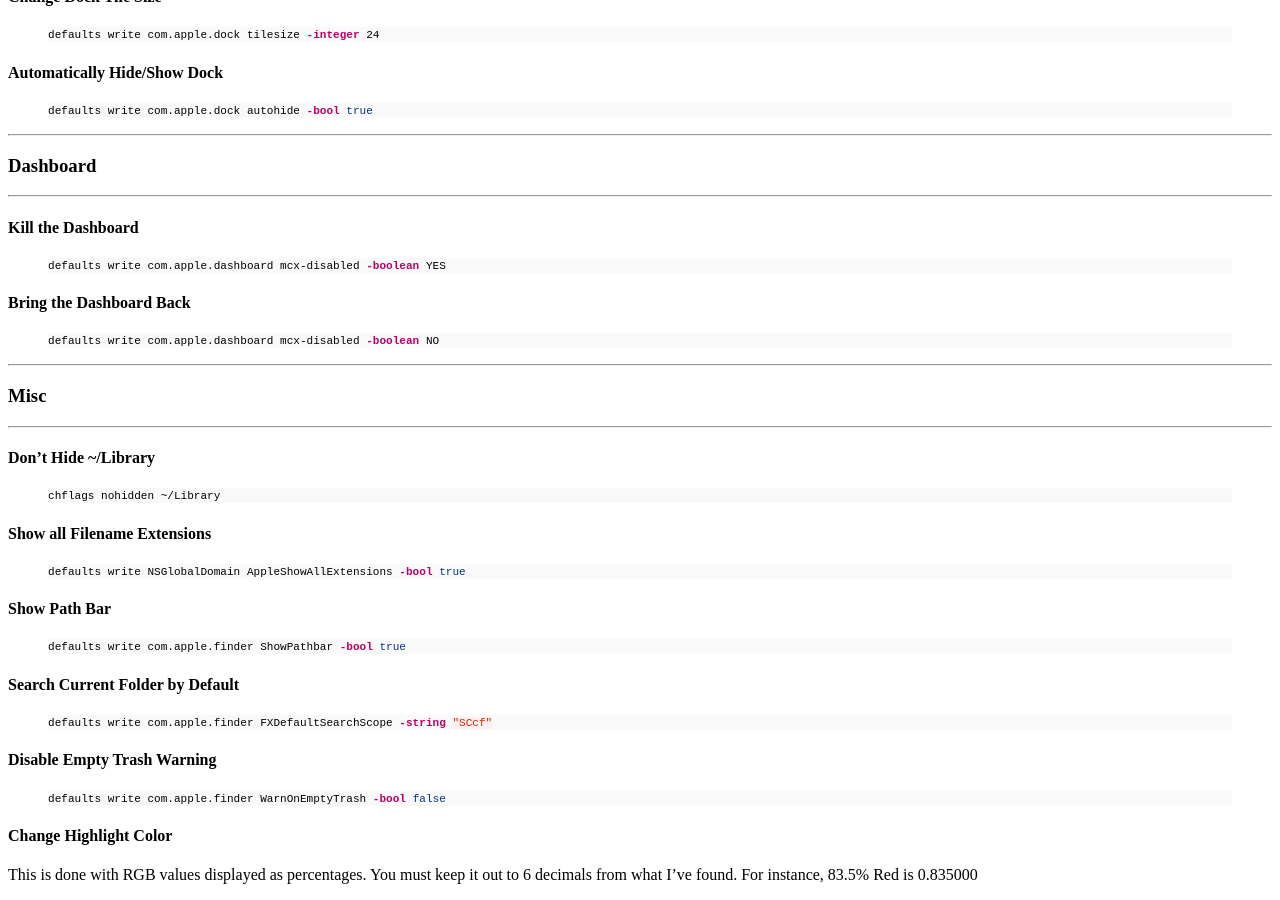
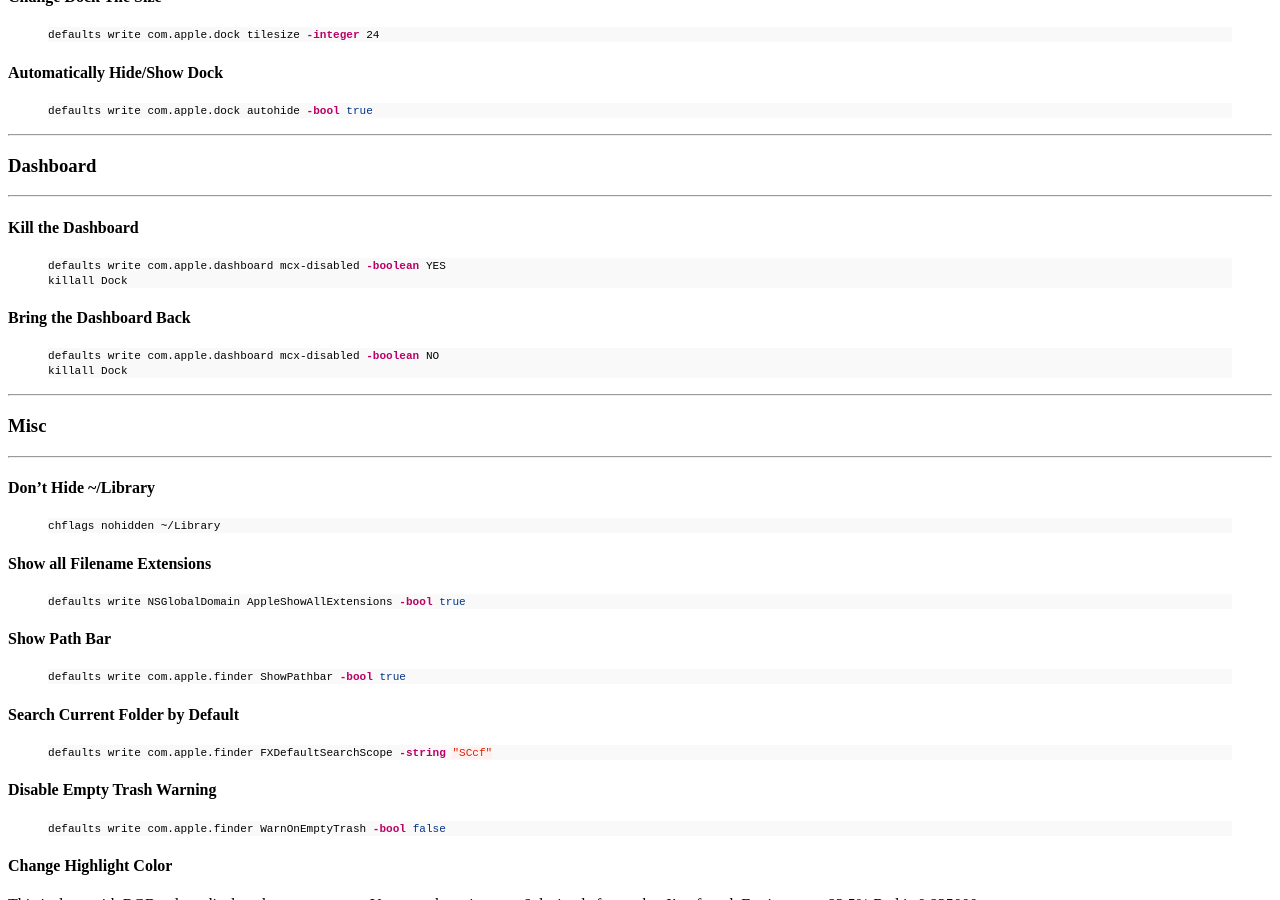
Before and after one commit to akimyonoglu/machacks.whiskykilo.com, a Jekyll site: the page built from _posts/2015-01-19-finder.md, in a window 1280 px wide and 900 px high, scrolled down 1799 px. Built offline with Jekyll 4.4.1, drawn with Linux system fonts in a browser that asks for light colours; Markdown is read by kramdown in place of the engine named in the settings; a style sheet for code colours, icons or effects is not loaded.

Commit message:
added a few things

```diff
--- a/_posts/2015-01-19-finder.md
+++ b/_posts/2015-01-19-finder.md
@@ -122,12 +122,14 @@ defaults write com.apple.dock autohide -bool true
 
 {% highlight bash %}
 defaults write com.apple.dashboard mcx-disabled -boolean YES
+killall Dock
 {% endhighlight %}
 
 #### Bring the Dashboard Back
 
 {% highlight bash %}
 defaults write com.apple.dashboard mcx-disabled -boolean NO
+killall Dock
 {% endhighlight %}
 
 
```
